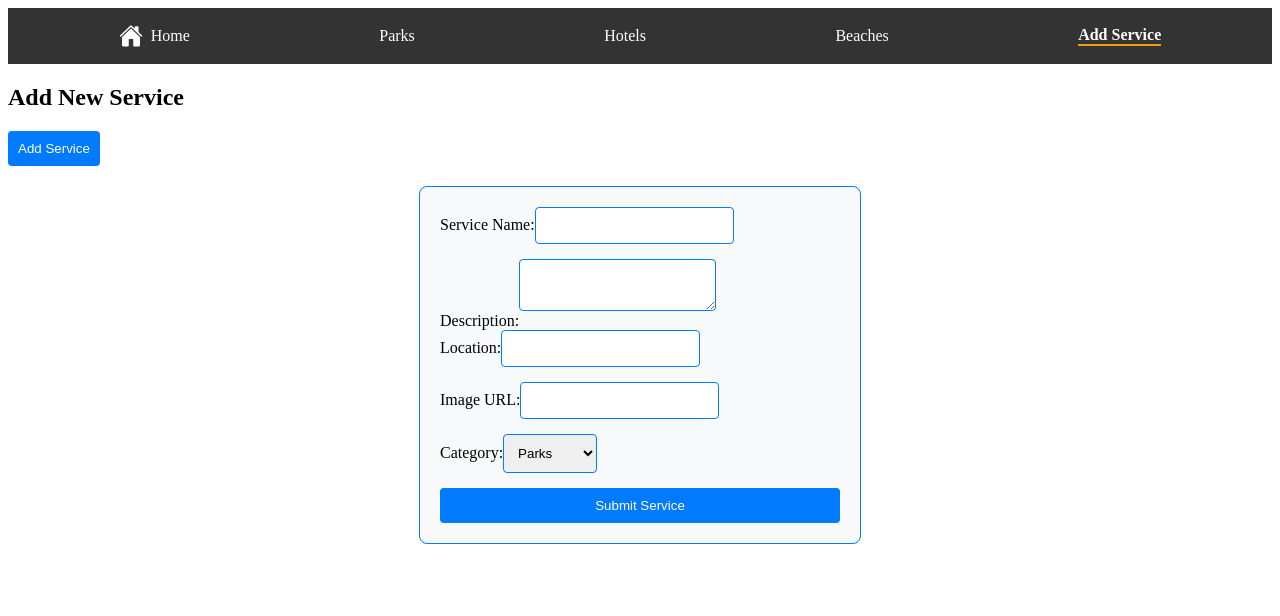
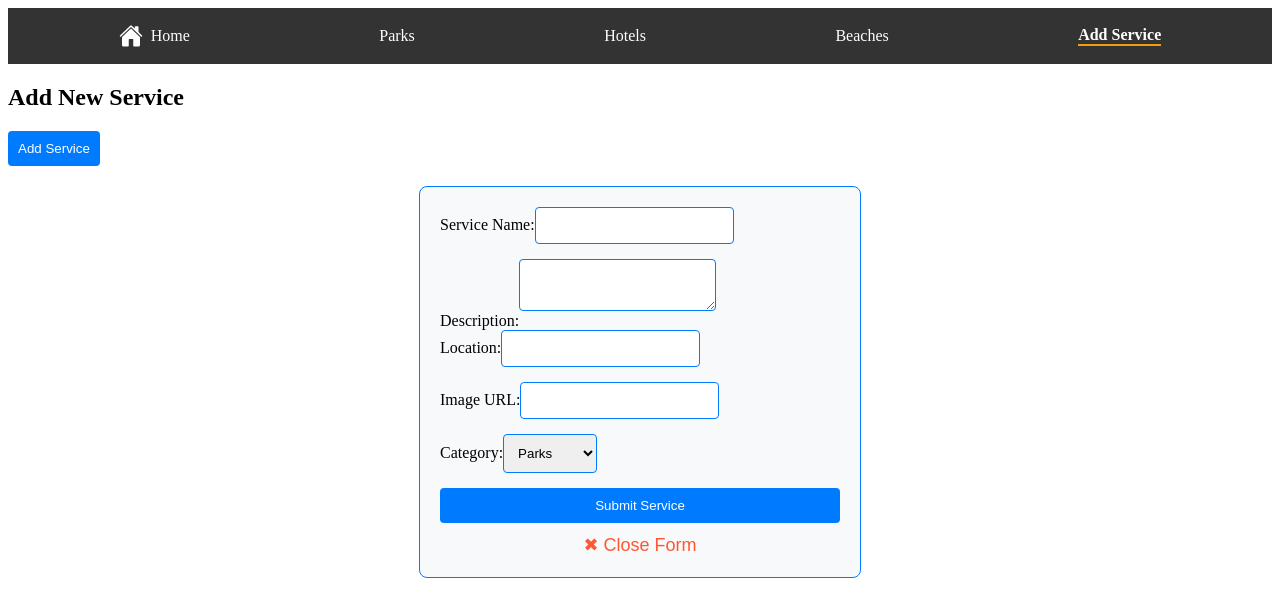
Before and after one commit to MarkNjenga/Utalii, a React (Vite) app in the folder Frontend/: page /add-service in a window 1280 px wide. Both pictures are taken after a click on the button "Add Service". Shown: the top 616 px of the page. Built offline with nearby package versions, Linux system fonts and the light colour scheme.

Commit message:
Added authors to the readme file

```diff
--- a/Frontend/src/pages/AddServicePage.css
+++ /dev/null
@@ -1,36 +0,0 @@
-
-/* src/components/AddServicePage.css */
-div {
-    padding: 20px;
-    max-width: 600px;
-    margin: 0 auto;
-  }
-
-  form {
-    display: flex;
-    flex-direction: column;
-  }
-
-  label {
-    margin-bottom: 10px;
-  }
-
-  input, textarea, select {
-    padding: 8px;
-    margin-top: 5px;
-    font-size: 16px;
-  }
-
-  button {
-    padding: 10px;
-    font-size: 16px;
-    color: white;
-    background-color: #007bff;
-    border: none;
-    border-radius: 5px;
-    cursor: pointer;
-  }
-
-  button:hover {
-    background-color: #0056b3;
-  }
--- a/Frontend/src/pages/AddServicePage.jsx
+++ b/Frontend/src/pages/AddServicePage.jsx
@@ -1,6 +1,8 @@
 import React, { useState } from "react";
 import NavBar from "../components/NavBar";
 import { Outlet, useNavigate } from "react-router-dom";
+import { ToastContainer, toast } from "react-toastify";
+import "react-toastify/dist/ReactToastify.css";
 
 const AddServicePage = () => {
   const [service, setService] = useState({
@@ -11,8 +13,6 @@ const AddServicePage = () => {
     category: "parks", // Default category
   });
 
-  const [modalIsOpen, setModalIsOpen] = useState(false);
-  const [modalMessage, setModalMessage] = useState("");
   const [formVisible, setFormVisible] = useState(false);
   const navigate = useNavigate();
 
@@ -34,9 +34,7 @@ const AddServicePage = () => {
     })
       .then((response) => response.json())
       .then(() => {
-        setModalMessage("Service added successfully");
-        setModalIsOpen(true);
-
+        toast.success("Service added successfully!"); // Toast notification
         setService({
           name: "",
           description: "",
@@ -49,72 +47,8 @@ const AddServicePage = () => {
       })
       .catch((error) => {
         console.error("Error:", error);
-        setModalMessage("Error adding service. Please try again.");
-        setModalIsOpen(true);
+        toast.error("Error adding service. Please try again."); // Toast notification
       });
-  };
-
-  const modalStyle = {
-    display: modalIsOpen ? "flex" : "none",
-    position: "fixed",
-    top: 0,
-    left: 0,
-    right: 0,
-    bottom: 0,
-    backgroundColor: "rgba(0, 0, 0, 0.5)",
-    justifyContent: "center",
-    alignItems: "center",
-    zIndex: 1000,
-  };
-
-  const modalContentStyle = {
-    backgroundColor: "white",
-    padding: "20px",
-    borderRadius: "8px",
-    boxShadow: "0 2px 10px rgba(0, 0, 0, 0.1)",
-    textAlign: "center",
-    maxWidth: "400px",
-    width: "90%",
-  };
-
-  // Inline styles for the form and button
-  const formStyle = {
-    display: "flex",
-    flexDirection: "column",
-    maxWidth: "400px",
-    margin: "20px auto",
-    padding: "20px",
-    border: "1px solid #007BFF",
-    borderRadius: "8px",
-    backgroundColor: "#f8f9fa",
-  };
-
-  const inputStyle = {
-    marginBottom: "15px",
-    padding: "10px",
-    borderRadius: "4px",
-    border: "1px solid #007BFF",
-    outline: "none",
-  };
-
-  const buttonStyle = {
-    backgroundColor: "#007BFF",
-    color: "white",
-    padding: "10px",
-    border: "none",
-    borderRadius: "4px",
-    cursor: "pointer",
-    transition: "background-color 0.3s",
-  };
-
-  const closeButtonStyle = {
-    backgroundColor: "#007BFF",
-    color: "white",
-    padding: "10px",
-    border: "none",
-    borderRadius: "4px",
-    cursor: "pointer",
-    marginTop: "10px",
   };
 
   return (
@@ -124,14 +58,36 @@ const AddServicePage = () => {
 
       <h2>Add New Service</h2>
       <button
-        onClick={() => setFormVisible(true)}
-        style={{ backgroundColor: "#007BFF", color: "white", padding: "10px", border: "none", borderRadius: "4px", cursor: "pointer" }}
+        onClick={() => {
+          setFormVisible(true);
+        }}
+        style={{
+          backgroundColor: "#007BFF",
+          color: "white",
+          padding: "10px",
+          border: "none",
+          borderRadius: "4px",
+          cursor: "pointer",
+        }}
       >
         Add Service
       </button>
 
       {formVisible && (
-        <form onSubmit={handleSubmit} style={formStyle}>
+        <div style={{ position: "relative" }}>
+          <form
+            onSubmit={handleSubmit}
+            style={{
+              display: "flex",
+              flexDirection: "column",
+              maxWidth: "400px",
+              margin: "20px auto",
+              padding: "20px",
+              border: "1px solid #007BFF",
+              borderRadius: "8px",
+              backgroundColor: "#f8f9fa",
+            }}
+          >
             <label>
               Service Name:
               <input
@@ -140,7 +96,13 @@ const AddServicePage = () => {
                 value={service.name}
                 onChange={handleChange}
                 required
-              style={inputStyle}
+                style={{
+                  marginBottom: "15px",
+                  padding: "10px",
+                  borderRadius: "4px",
+                  border: "1px solid #007BFF",
+                  outline: "none",
+                }}
               />
             </label>
             <label>
@@ -150,7 +112,13 @@ const AddServicePage = () => {
                 value={service.description}
                 onChange={handleChange}
                 required
-              style={inputStyle}
+                style={{
+                  marginBottom: "15px",
+                  padding: "10px",
+                  borderRadius: "4px",
+                  border: "1px solid #007BFF",
+                  outline: "none",
+                }}
               />
             </label>
             <label>
@@ -161,7 +129,13 @@ const AddServicePage = () => {
                 value={service.location}
                 onChange={handleChange}
                 required
-              style={inputStyle}
+                style={{
+                  marginBottom: "15px",
+                  padding: "10px",
+                  borderRadius: "4px",
+                  border: "1px solid #007BFF",
+                  outline: "none",
+                }}
               />
             </label>
             <label>
@@ -171,7 +145,13 @@ const AddServicePage = () => {
                 name="imageUrl"
                 value={service.imageUrl}
                 onChange={handleChange}
-              style={inputStyle}
+                style={{
+                  marginBottom: "15px",
+                  padding: "10px",
+                  borderRadius: "4px",
+                  border: "1px solid #007BFF",
+                  outline: "none",
+                }}
               />
             </label>
             <label>
@@ -180,24 +160,53 @@ const AddServicePage = () => {
                 name="category"
                 value={service.category}
                 onChange={handleChange}
-              style={inputStyle}
+                style={{
+                  marginBottom: "15px",
+                  padding: "10px",
+                  borderRadius: "4px",
+                  border: "1px solid #007BFF",
+                  outline: "none",
+                }}
               >
                 <option value="parks">Parks</option>
                 <option value="hotels">Hotels</option>
                 <option value="beaches">Beaches</option>
               </select>
             </label>
-          <button type="submit" style={buttonStyle}>Submit Service</button>
+            <button
+              type="submit"
+              style={{
+                backgroundColor: "#007BFF",
+                color: "white",
+                padding: "10px",
+                border: "none",
+                borderRadius: "4px",
+                cursor: "pointer",
+                transition: "background-color 0.3s",
+                marginBottom: "10px", // Add margin for spacing
+              }}
+            >
+              Submit Service
+            </button>
+            <button
+              onClick={() => setFormVisible(false)}
+              type="button"
+              style={{
+                background: "transparent",
+                border: "none",
+                cursor: "pointer",
+                fontSize: "18px",
+                color: "#FF5733",
+                textAlign: "center",
+              }}
+            >
+              ✖ Close Form
+            </button>
           </form>
+        </div>
       )}
 
-      <div style={modalStyle}>
-        <div style={modalContentStyle}>
-          <h2>Notification</h2>
-          <p>{modalMessage}</p>
-          <button onClick={() => setModalIsOpen(false)} style={closeButtonStyle}>Close</button>
-        </div>
-      </div>
+      <ToastContainer />
     </div>
   );
 };
```
Lines whose indentation alone changed are shown as unchanged.
